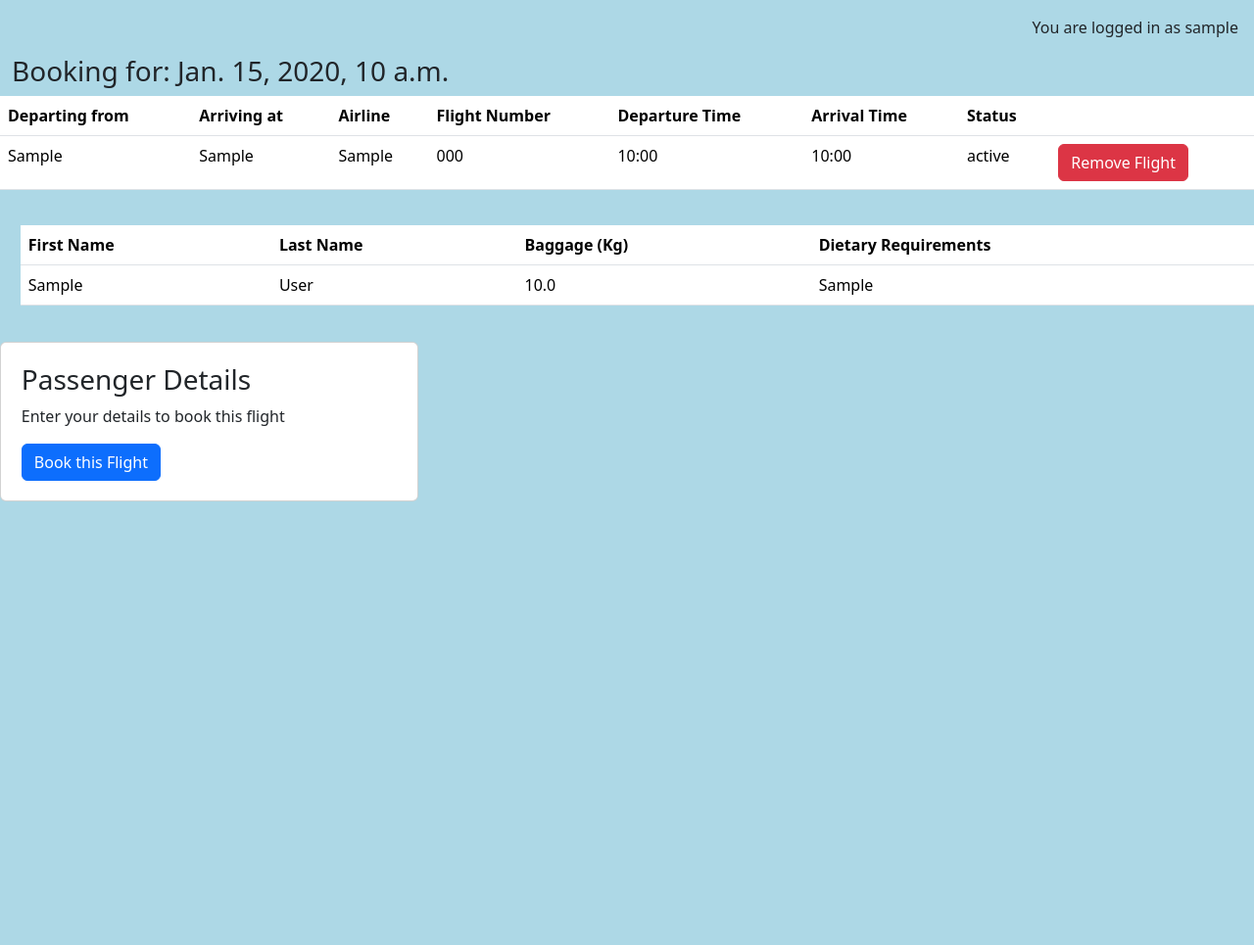
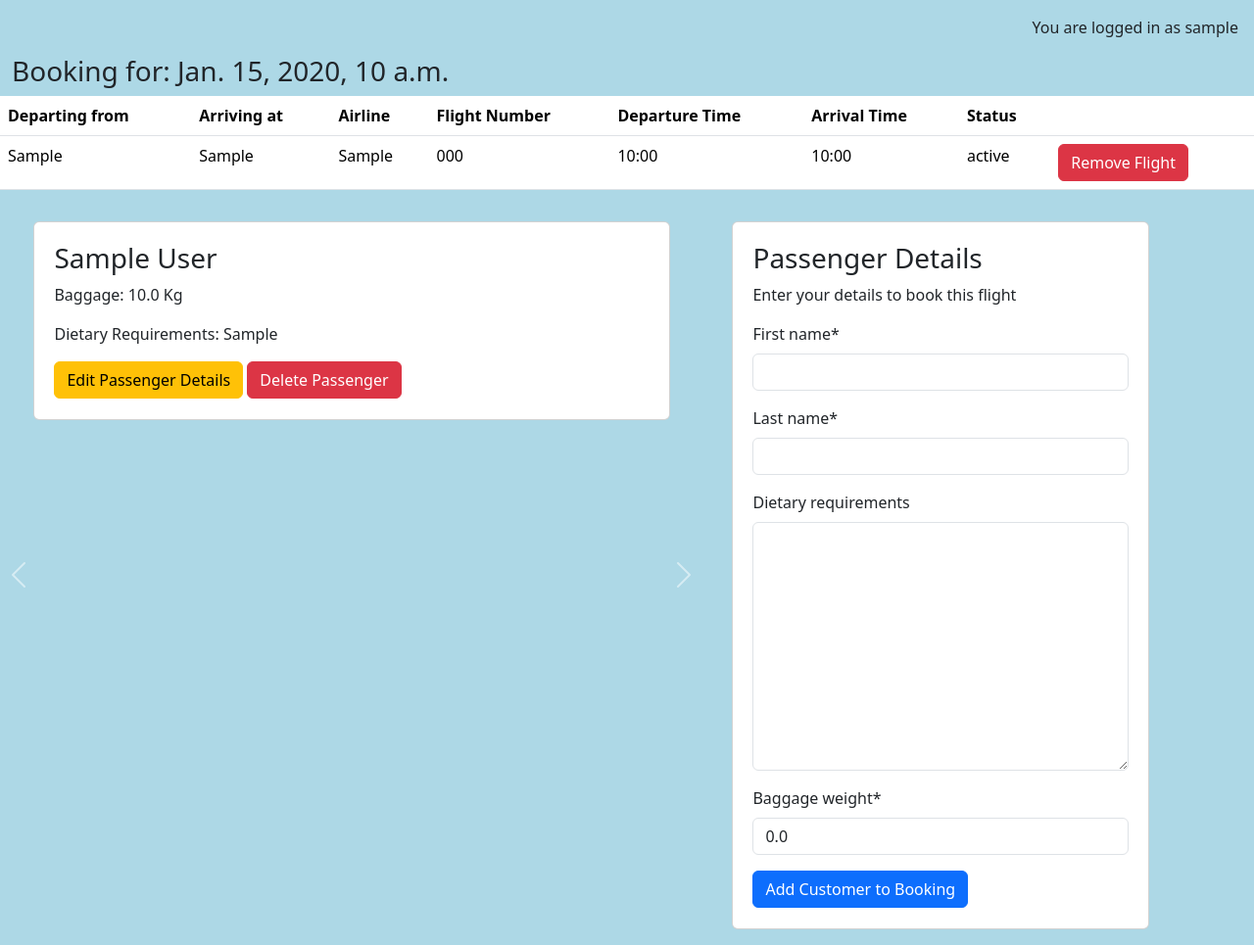
Before and after one commit to mogr20/flight-bookings, a Django app: page /user/1/booking/1/ in a window 1280 px wide. Shown: the part 56-1021 px from the top of the page at 98% size. Before the commit the page ends 568 px from the top, so only its background shows below. Run offline with Django 4.2, Linux system fonts and the light colour scheme; a user stored in the database is signed in; tables that the repository leaves empty hold one stand-in row (values such as "Sample post"); some libraries are stand-ins or nearby versions.

Commit message:
UPDATE: Can edit a customer in the My Booking, Booking Details

```diff
--- a/booking/templates/booking/booking_passengers.html
+++ b/booking/templates/booking/booking_passengers.html
@@ -56,7 +56,45 @@
             </tbody>
         </table>
 
-        <table class="table col-md-8" style="margin: 1.3rem;">
+        <div id="passengerCarousel" class="carousel slide col-md-7" data-interval="false" data-keyboard="false">
+            <!-- <ol class="carousel-indicators">
+                {% for passenger in passenger_list %}
+                {% if forloop.first %}
+                <li data-target="#passengerCarousel" data-slide-to="{{ forloop.counter0 }}" class="active"></li>
+                {% else %}
+                <li data-target="#passengerCarousel" data-slide-to="{{ forloop.counter0 }}"></li>
+                {% endif %}
+                {% endfor %}
+            </ol> -->
+            <div class="carousel-inner">
+                {% for passenger in passenger_list %}
+                <div class="carousel-item
+                    {% if forloop.first %}active{% endif %} card mb-3 mt-3"
+                    style="padding: 1.3rem; margin-left: 3%; width: 90%;">
+                    <h3><span id="first_name_{{ passenger.id }}">{{ passenger.first_name }}
+                        </span> <span id="last_name_{{ passenger.id }}">{{ passenger.last_name }}</span></h3>
+                    <p>Baggage: <span id="baggage_{{ passenger.id }}">{{ passenger.baggage_weight }}</span> Kg</p>
+                    <p>Dietary Requirements: <span id="dietary_{{ passenger.id }}">
+                            {{ passenger.dietary_requirements }}</span></p>
+                    <button class="btn btn-warning btn-edit" data-passenger_id="{{ passenger.id }}"
+                        data-booking_id="{{ booking.id }}">Edit Passenger Details</button>
+                    <button class="btn btn-danger btn-delete" data-passenger_id="{{ passenger.id }}"
+                        data-booking_id="{{ booking.id }}">Delete Passenger</button>
+                </div>
+                {% endfor %}
+            </div>
+            <a class="carousel-control-prev" href="#passengerCarousel" role="button" data-slide="prev"
+                style="margin-left: -5%;">
+                <span class="carousel-control-prev-icon" aria-hidden="true"></span>
+                <span class="sr-only"></span>
+            </a>
+            <a class="carousel-control-next" href="#passengerCarousel" role="button" data-slide="next"
+                style="margin-right: -1%;">
+                <span class="carousel-control-next-icon" aria-hidden="true"></span>
+                <span class="sr-only"></span>
+            </a>
+        </div>
+        <!-- <table class="table col-md-8" style="margin: 1.3rem;">
             <thead>
                 <tr>
                     <th>First Name</th>
@@ -65,25 +103,25 @@
                     <th>Dietary Requirements</th>
                 </tr>
             </thead>
-            <tbody>
-                <!-- Loop through the customers for this booking -->
-                {% for passenger in passenger_list %}
+            <tbody> -->
+        <!-- Loop through the customers for this booking -->
+        <!-- {% for passenger in passenger_list %}
                 <tr>
                     <td>{{ passenger.first_name }}</td>
                     <td>{{ passenger.last_name }}</td>
                     <td>{{ passenger.baggage_weight }}</td>
                     <td>{{ passenger.dietary_requirements }}</td>
-                </tr>
-                <!-- end passengers loop -->
-                {% endfor %}
+                </tr> -->
+        <!-- end passengers loop -->
+        <!-- {% endfor %}
             </tbody>
-        </table>
+        </table> -->
 
         <!-- Passenger form -->
         <div class="col-md-4 card mb-3 mt-3" style="padding: 1.3rem;">
             <h3>Passenger Details</h3>
             <p>Enter your details to book this flight</p>
-            <form id="bookingForm" method="post">
+            <form id="passengerForm" method="post">
                 {{ passenger_form | crispy }}
                 {% csrf_token %}
                 <input type="hidden" name="user_id" value="{{ user.id }}">
@@ -97,7 +135,7 @@
                     </ul>
                 </div>
                 {% endif %}
-                <button id="submitButton" type="submit" class="btn btn-primary">Book this Flight</button>
+                <button id="submitButton" type="submit" class="btn btn-primary">Add Customer to Booking</button>
             </form>
         </div>
         <!-- Else: logic if the user doesn't match the booking -->
--- a/booking/urls.py
+++ b/booking/urls.py
@@ -6,7 +6,9 @@ urlpatterns = [
     path('flight/<int:flight_id>/', views.flight_detail, name='flight_detail'),
     path('user/<int:user_id>/', views.all_my_bookings, name='my_bookings'),
     path('user/<int:user_id>/booking/<int:booking_id>/',
-         views.booking_detail, name='booking_detail'),
+        views.booking_detail, name='booking_detail'),
     path('user/<int:user_id>/journey/<int:journey_id>/remove/',
-    views.my_journey_delete, name='my_journey_delete'),
+        views.my_journey_delete, name='my_journey_delete'),
+    path('user/<int:user_id>/booking/<int:booking_id>/edit_passenger/<int:passenger_id>/',
+        views.edit_passenger, name='edit_passenger'),
 ]
--- a/booking/views.py
+++ b/booking/views.py
@@ -77,11 +77,14 @@ def booking_detail(request, user_id, booking_id):
     flight_list = Flight.objects.filter(id__in=journeys.values('flight_id'))
     passenger_list = Passenger.objects.filter(booking_id=booking.id)
 
+    passenger_form = NewBookingPassengerForm()
+
     return render(request, 'booking/booking_passengers.html', {
         "booking": booking,
         "journey_list": journeys,
         "flight_list": flight_list,
         "passenger_list": passenger_list,
+        "passenger_form": passenger_form,
         "username": user_id,
     })
 
@@ -89,9 +92,6 @@ def my_journey_delete(request, user_id, journey_id):
     """
     Deletes a flight from a booking (by deleting the connecting journey object)
     """
-    print("user_id", user_id)
-    print("flight_id", journey_id)
-
     journey = get_object_or_404(Journey, pk=journey_id)
     booking = get_object_or_404(Booking, pk=journey.booking_id.id)
 
@@ -107,6 +107,28 @@ def my_journey_delete(request, user_id, journey_id):
 
     return HttpResponseRedirect(reverse('my_bookings', args=(request.user.id,)))
 
+def edit_passenger(request, user_id, booking_id, passenger_id):
+    """
+    Edits a passenger's details in a booking
+    """
+    passenger = get_object_or_404(Passenger, pk=passenger_id)
+    booking = get_object_or_404(Booking, pk=booking_id)
+    passenger_form = NewBookingPassengerForm(data=request.POST, instance=passenger)
+
+    if booking.user_id.id == request.user.id and passenger_form.is_valid():
+        passenger_form.save()
+        messages.add_message(
+            request, messages.SUCCESS, "Passenger details updated."
+        )
+    elif passenger_form.is_valid() is False:
+        print("passenger_form.errors", passenger_form.errors)
+    else:
+        messages.add_message(
+            request, messages.ERROR, "You are not authorized to edit this booking's passenger."
+        )
+
+    return HttpResponseRedirect(reverse('booking_detail', args=(request.user.id, booking_id)))
+
 # def my_booking_delete(request, booking_id):
 #     """
 #     Deletes a booking
--- a/static/js/bookings.js
+++ b/static/js/bookings.js
@@ -1,8 +1,14 @@
 const bookingForm = document.getElementById('bookingForm');
+const formFirstName = document.getElementById('id_first_name');
+const formLastName = document.getElementById('id_last_name');
+const formBaggage = document.getElementById('id_baggage_weight');
+const formDietary = document.getElementById('id_dietary_requirements');
+const passengerForm = document.getElementById('passengerForm');
 const submitButton = document.getElementById('submitButton');
 
 const deleteModal = new bootstrap.Modal(document.getElementById('deleteModal'));
 const deleteButtons = document.getElementsByClassName('btn-delete');
+const editButtons = document.getElementsByClassName('btn-edit');
 const deleteConfirm = document.getElementById('deleteConfirm');
 
 /**
@@ -23,3 +29,48 @@ for (let button of deleteButtons) {
         deleteModal.show();
     });
 }
+
+/**
+* Initializes edit functionality for the provided edit buttons.
+*
+* For each button in the `editButtons` collection:
+* - Retrieves the associated comment's ID upon click.
+* - Fetches the content of the corresponding comment.
+* - Populates the `commentText` input/textarea with the comment's content for editing.
+* - Updates the submit button's text to "Update".
+* - Sets the form's action attribute to the `edit_comment/{commentId}` endpoint.
+*/
+for (let button of editButtons) {
+    button.addEventListener("click", (e) => {
+        if (e.target.hasAttribute("data-passenger_id")) {
+            let userId = e.target.getAttribute("data-user_id");
+            let bookingId = e.target.getAttribute("data-booking_id");
+            let passengerId = e.target.getAttribute("data-passenger_id");
+            let passengerFirstName = document.getElementById(`first_name_${passengerId}`).innerText;
+            let passengerLastName = document.getElementById(`last_name_${passengerId}`).innerText;
+            let passengerBaggage = document.getElementById(`baggage_${passengerId}`).innerText;
+            let passengerDietary = document.getElementById(`dietary_${passengerId}`).innerText;
+
+            formFirstName.value = passengerFirstName;
+            formLastName.value = passengerLastName;
+            if (passengerDietary != "") {
+                console.log("in dietary if: ", passengerDietary);
+                formDietary.value = passengerDietary;
+            }
+            if (passengerBaggage != 0) {
+                console.log("in passenger baggage if: ", passengerBaggage);
+                formBaggage.value = passengerBaggage;
+            }
+            submitButton.innerText = "Update Customer info";
+            passengerForm.setAttribute("action", `edit_passenger/${passengerId}/`);
+        }
+        else if (e.target.hasAttribute("data-journey_id")) {
+            console.log("in edit else if: journey_id");
+        }
+        // let commentId = e.target.getAttribute("data-comment_id");
+        // let commentContent = document.getElementById(`comment${commentId}`).innerText;
+        // commentText.value = commentContent;
+        // submitButton.innerText = "Update";
+        // commentForm.setAttribute("action", `edit_comment/${commentId}`);
+    });
+}
--- a/templates/base.html
+++ b/templates/base.html
@@ -54,7 +54,7 @@
                     {% if user.is_authenticated %}
                     <li class="nav-item">
                         <a class="nav-link {% if request.path == my_bookings_url %}active" aria-current="page{% endif%}"
-                            href="{% url 'my_bookings' user.id%}">My Booking</a>
+                            href="{% url 'my_bookings' user.id %}">My Booking</a>
                     </li>
                     <li class="nav-item">
                         <a class="nav-link {% if request.path == logout_url %}active" aria-current="page{% endif %}"
```
